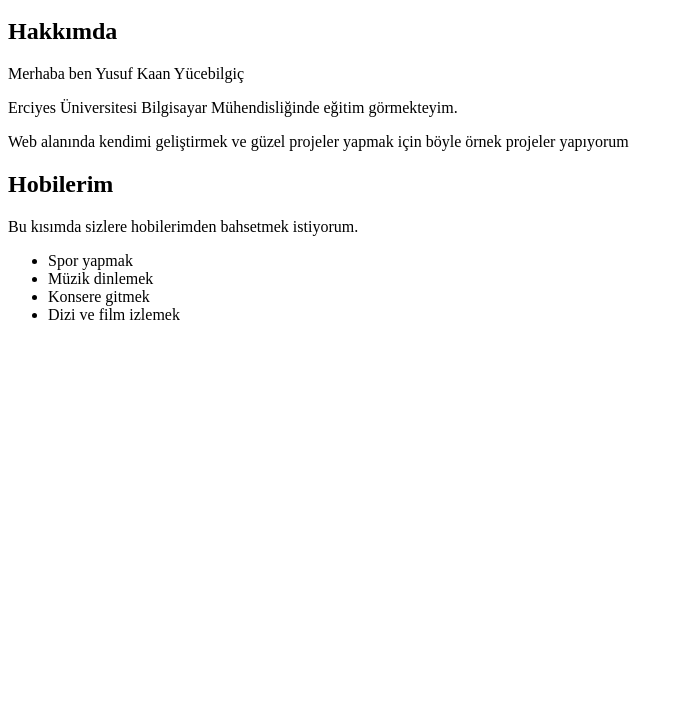
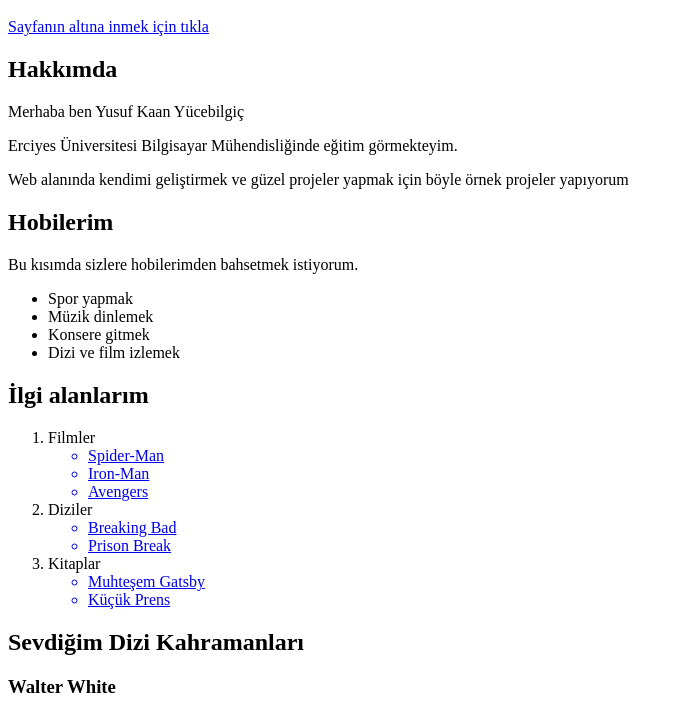
Before and after one commit to yusufkkaann/kodluyoruzilkrepo, a plain HTML site: page index.html in a window 1280 px wide. Shown: the part 48-761 px from the top of the page, without its empty margins (0-683 px from the left). Drawn offline with Linux system fonts and the light colour scheme; grey boxes are pictures that could not be loaded.

Commit message:
index.html changed

```diff
--- a/index.html
+++ b/index.html
@@ -1,4 +1,7 @@
-<h1>Yusuf Kaan Yücebilgiç</h1><!-- başlık etiketi kısmı-->
+<h1 id="top">Yusuf Kaan Yücebilgiç</h1><!-- başlık etiketi kısmı-->
+<a href="#footer">
+    Sayfanın altına inmek için tıkla
+</a>
 <h2>Hakkımda</h2><!-- alt başlık kısmı-->
 <p>Merhaba ben Yusuf Kaan Yücebilgiç</p>
 <p>Erciyes Üniversitesi Bilgisayar Mühendisliğinde eğitim görmekteyim.</p>
@@ -13,3 +16,27 @@
     <li>Konsere gitmek</li>
     <li>Dizi ve film izlemek</li>
 </ul>
+<h2>İlgi alanlarım</h2>
+<ol>
+    <li>Filmler</li>
+    <ul>
+        <a href="https://www.imdb.com/title/tt0145487/?ref_=nv_sr_srsg_6" target="_blank"> <li> Spider-Man</li></a>
+        <a href="https://www.imdb.com/title/tt0371746/?ref_=nv_sr_srsg_0" target="_blank"> <li>Iron-Man</li></a>
+        <a href="https://www.imdb.com/title/tt0848228/?ref_=nv_sr_srsg_7" target="_blank">  <li>Avengers</li></a>
+    </ul>
+    <li>Diziler</li>
+    <ul>
+        <a href="https://www.imdb.com/title/tt0903747/?ref_=nv_sr_srsg_0" target="_blank"><li>Breaking Bad</li> </a>
+        <a href="https://www.imdb.com/title/tt0455275/?ref_=nv_sr_srsg_0" target="_blank"><li>Prison Break</li></a>
+    </ul>
+    <li>Kitaplar</li>
+    <ul>
+        <a href="https://www.goodreads.com/book/show/4671.The_Great_Gatsby?from_search=true&from_srp=true&qid=puuU673gyy&rank=1" target="_blank"><li>Muhteşem Gatsby</li></a>
+        <a href="https://www.goodreads.com/book/show/157993.The_Little_Prince?ac=1&from_search=true&qid=6sW6q6hBF8&rank=1" target="_blank"><li>Küçük Prens</li></a>
+    </ul>
+</ol>
+<h2>Sevdiğim Dizi Kahramanları</h2>
+<h3>Walter White</h3>
+<img id="footer" width="500" src="https://www.merlininkazani.com/images/games/7514/96967_640.jpg" alt="Heisenberg">
+<p>Walter Hartwell White Sr., Breaking Bad dizisinde yer alan kurgusal karakter. Kanser olduktan sonra ailesine geride para bırakma amacıyla liseden eski öğrencisi Jesse Pinkman ile uyuşturucu imalatı ve dağıtımı işine girmiştir. Bu işi narkotik ajanı olan kayınbiraderi Hank Schrader'dan gizlice yürütür.</p>
+<a href="#top">Sayfanın başına gitmek için tıkla</a>
```
